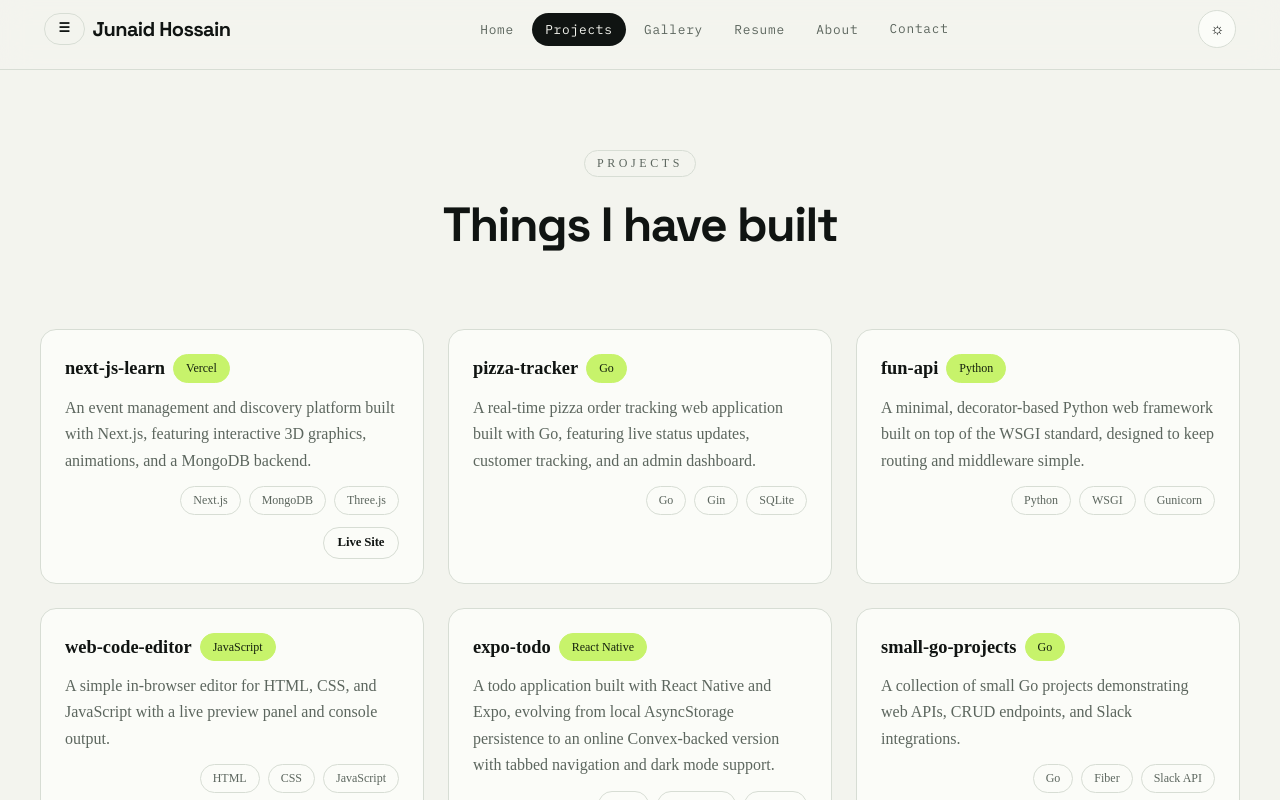
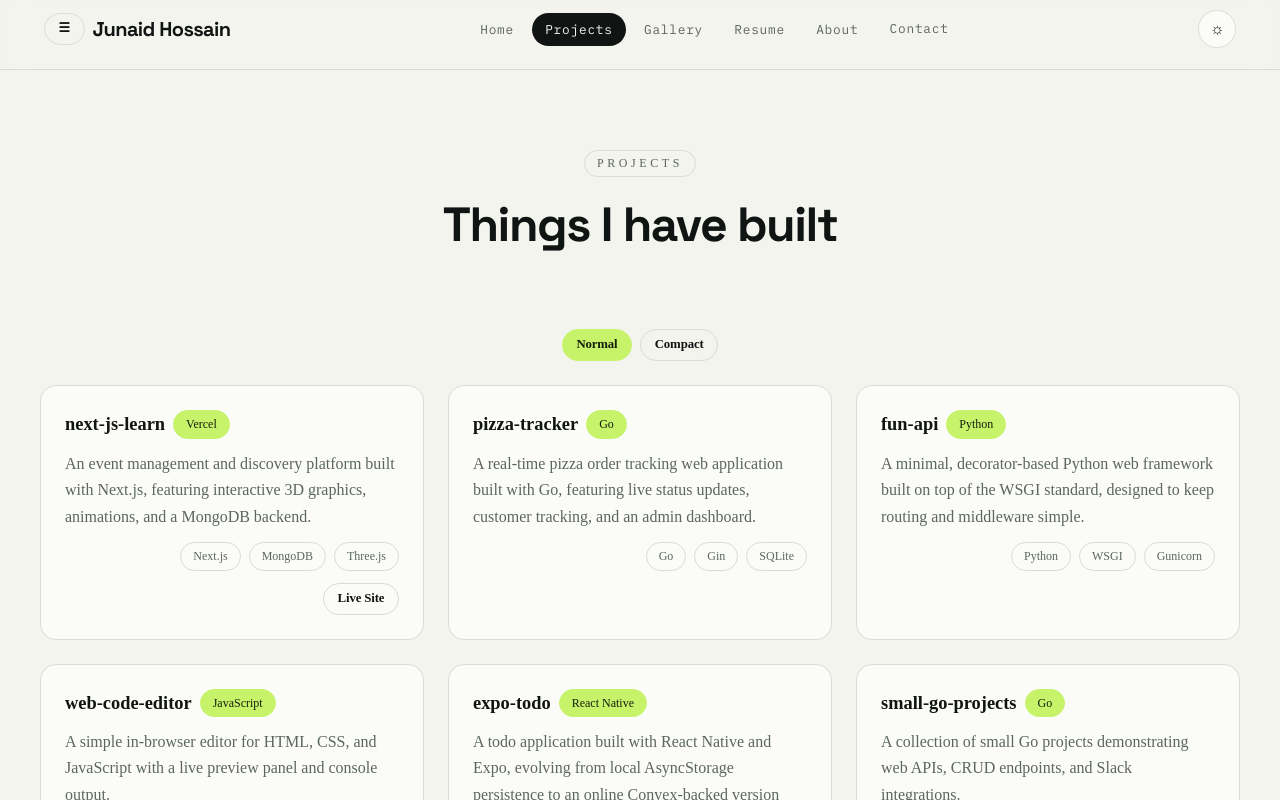
Before and after one commit to junaid-h0ssain/junaid-h0ssain.github.io, a Next.js app in the folder web/: page /projects in a window 1280 px wide. Shown: the top 800 px of the page. Built offline with nearby package versions, Linux system fonts and the light colour scheme.

Commit message:
Add compact and normal view modes to projects page

```diff
--- a/web/app/projects/page.tsx
+++ b/web/app/projects/page.tsx
@@ -1,6 +1,5 @@
 import type { Metadata } from "next"
-import { PROJECTS } from "@/data/projects"
-import { ProjectCard } from "@/components/project-card"
+import { ProjectsView } from "@/components/projects-view"
 
 export const metadata: Metadata = {
   title: "Junaid Hossain - Projects",
@@ -23,11 +22,7 @@ export default function ProjectsPage() {
       </section>
 
       <section className="p-10 pt-0">
-        <div className="mx-auto grid max-w-7xl gap-6 md:grid-cols-2 xl:grid-cols-3">
-          {PROJECTS.map((project) => (
-            <ProjectCard key={project.repo} project={project} />
-          ))}
-        </div>
+        <ProjectsView />
       </section>
     </>
   )
--- /dev/null
+++ b/web/components/projects-view.tsx
@@ -0,0 +1,127 @@
+"use client"
+
+import { useEffect, useState } from "react"
+import { PROJECTS, type Project } from "@/data/projects"
+import { ProjectCard } from "@/components/project-card"
+
+type ViewMode = "normal" | "compact"
+
+function openGithub(repo: string) {
+  window.open(`https://github.com/${repo}`, "_blank", "noopener,noreferrer")
+}
+
+function CompactRow({ project }: { project: Project }) {
+  return (
+    <div
+      className="card w-full px-5 py-4"
+      tabIndex={0}
+      role="link"
+      aria-label={`Open ${project.title} on GitHub`}
+      style={{ cursor: "pointer" }}
+      onClick={(event) => {
+        if ((event.target as HTMLElement).closest("a, button")) return
+        openGithub(project.repo)
+      }}
+      onKeyDown={(event) => {
+        if ((event.target as HTMLElement).closest("a, button")) return
+        if (event.key === "Enter" || event.key === " ") {
+          event.preventDefault()
+          openGithub(project.repo)
+        }
+      }}
+    >
+      <div className="flex flex-wrap items-center gap-x-4 gap-y-2">
+        <h2 className="font-display text-lg font-bold">{project.title}</h2>
+        <span className="badge badge-secondary badge-sm">{project.badge}</span>
+        <span
+          className="hidden min-w-0 flex-1 truncate lg:inline"
+          style={{ color: "var(--portfolio-muted)" }}
+        >
+          {project.description}
+        </span>
+        <span className="ml-auto flex items-center gap-2">
+          {project.liveUrl && (
+            <a
+              className="btn btn-sm btn-outline"
+              href={project.liveUrl}
+              target="_blank"
+              rel="noreferrer"
+              aria-label={`Open ${project.title} live site`}
+            >
+              Live
+            </a>
+          )}
+          <span aria-hidden="true" style={{ color: "var(--portfolio-muted)" }}>
+            &rarr;
+          </span>
+        </span>
+      </div>
+      <div className="mt-2 flex flex-wrap gap-2">
+        {project.tags.map((tag) => (
+          <span key={tag} className="badge badge-sm">
+            {tag}
+          </span>
+        ))}
+      </div>
+    </div>
+  )
+}
+
+export function ProjectsView() {
+  const [mode, setMode] = useState<ViewMode>("normal")
+
+  useEffect(() => {
+    try {
+      const saved = localStorage.getItem("projects-view")
+      if (saved === "compact" || saved === "normal") setMode(saved)
+    } catch {
+      // Ignore storage access issues.
+    }
+  }, [])
+
+  const select = (next: ViewMode) => {
+    setMode(next)
+    try {
+      localStorage.setItem("projects-view", next)
+    } catch {
+      // Ignore storage access issues.
+    }
+  }
+
+  return (
+    <>
+      <div className="mb-6 flex justify-center gap-2" role="group" aria-label="Project view mode">
+        <button
+          type="button"
+          className={`btn btn-sm ${mode === "normal" ? "btn-primary" : "btn-outline"}`}
+          aria-pressed={mode === "normal"}
+          onClick={() => select("normal")}
+        >
+          Normal
+        </button>
+        <button
+          type="button"
+          className={`btn btn-sm ${mode === "compact" ? "btn-primary" : "btn-outline"}`}
+          aria-pressed={mode === "compact"}
+          onClick={() => select("compact")}
+        >
+          Compact
+        </button>
+      </div>
+
+      {mode === "normal" ? (
+        <div className="mx-auto grid max-w-7xl gap-6 md:grid-cols-2 xl:grid-cols-3">
+          {PROJECTS.map((project) => (
+            <ProjectCard key={project.repo} project={project} />
+          ))}
+        </div>
+      ) : (
+        <div className="mx-auto flex max-w-5xl flex-col gap-3">
+          {PROJECTS.map((project) => (
+            <CompactRow key={project.repo} project={project} />
+          ))}
+        </div>
+      )}
+    </>
+  )
+}
```
